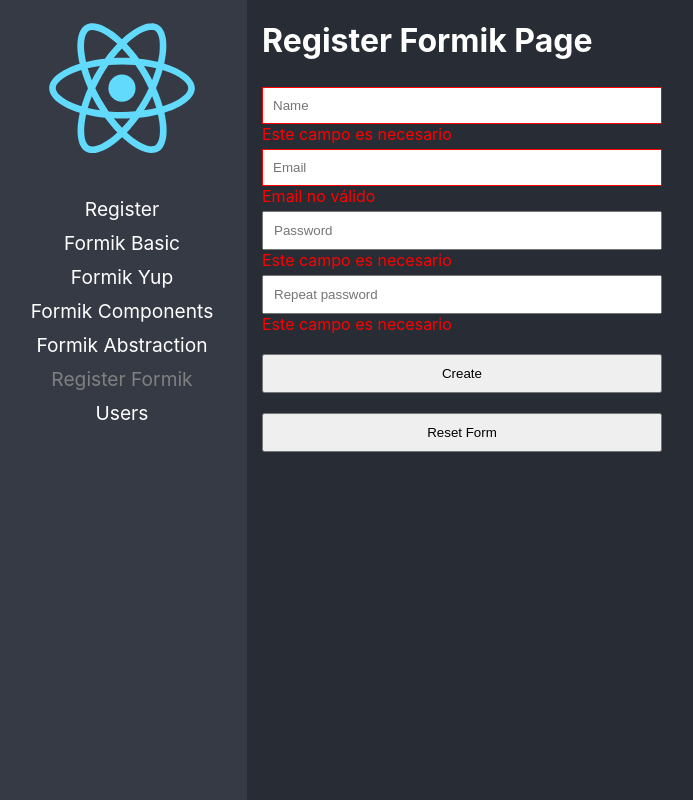
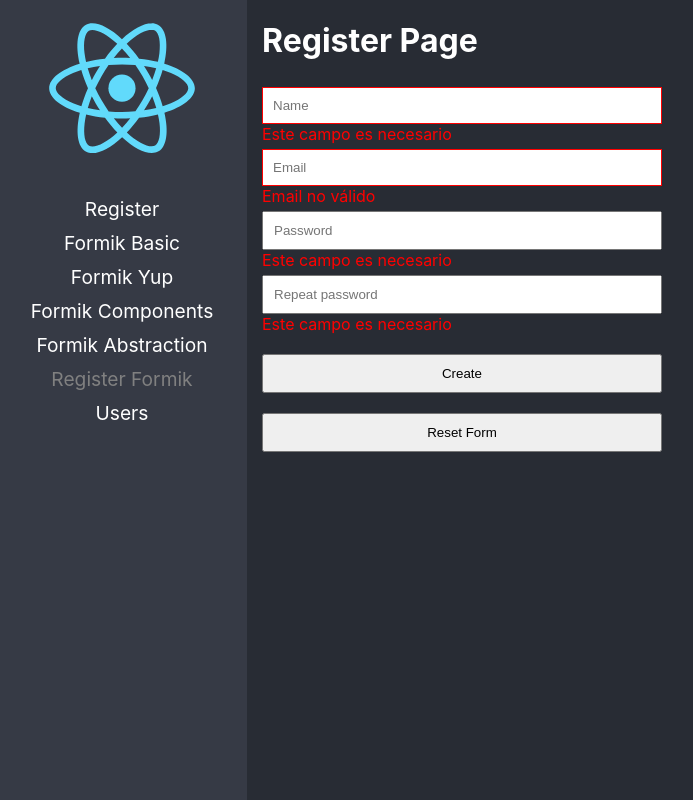
Before and after one commit to santiagozibecchi/Formik-, a React (Create React App) app: page /formik-register in a window 1280 px wide. Shown: the whole page, without its empty margins (3-696 px from the left). Built offline with nearby package versions, Linux system fonts and the light colour scheme.

Commit message:
RegisterFormikPage add

```diff
--- a/src/03-forms/pages/RegisterFormikPage.tsx
+++ b/src/03-forms/pages/RegisterFormikPage.tsx
@@ -26,7 +26,7 @@ export const RegisterFormikPage = () => {
 
    return (
       <div>
-         <h1>Register Formik Page</h1>
+         <h1>Register Page</h1>
 
          <form onSubmit={handleSubmit} noValidate>
             <input
```
